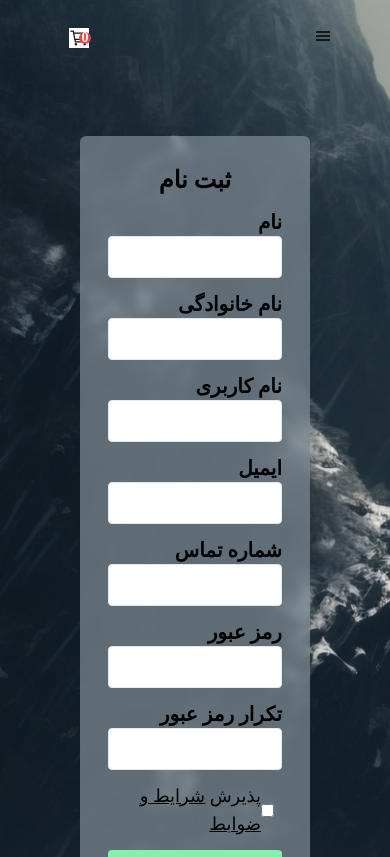
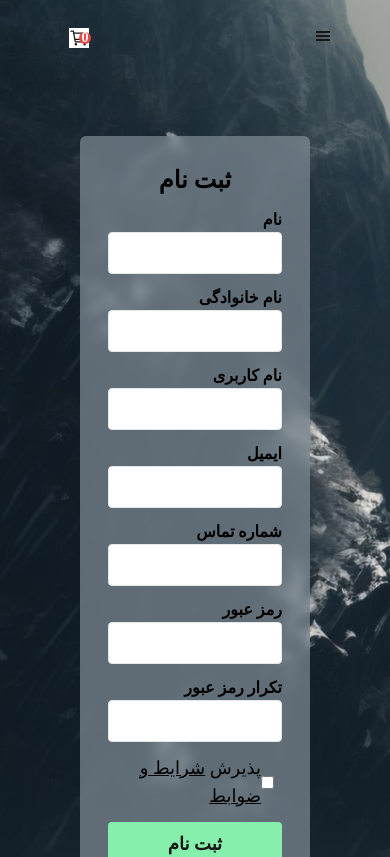
Before and after one commit to mona-yousefi/inLahze, a Next.js app: page /sign-up in a window 390 px wide. Shown: the top 857 px of the page. Built offline with nearby package versions, Linux system fonts and the light colour scheme; a web font is replaced by a local one.

Commit message:
sign up and sign in fields modified in size

```diff
--- a/app/components/SignInForm/signInForm.jsx
+++ b/app/components/SignInForm/signInForm.jsx
@@ -98,7 +98,7 @@ const SignInForm = () => {
       onSubmit={handleSubmit}
       >
         {({ errors, touched }) => (
-         <Form className='w-full sm:w-[30vw] bg-signIn bg-opacity-70 rounded-md flex flex-col gap-5 p-7 backdrop-blur-sm mt-40'>
+         <Form className='w-full sm:w-[60vw] bg-signIn bg-opacity-70 rounded-md flex flex-col gap-5 p-7 backdrop-blur-sm mt-40'>
           <h1 className='text-2xl text-center text-sl font-bold text-black'>ورود به حساب کاربری</h1>
           {error && (
               <div className="bg-red-100 border border-red-400 text-red-700 px-4 py-3 rounded relative">
@@ -106,12 +106,12 @@ const SignInForm = () => {
               </div>
             )}
           <div className='w-full'>
-            <label htmlFor="email" className='text-xl text-black font-bold'>ایمیل/شماره تماس/نام کاربری</label>
+            <label htmlFor="email" className='text-base md:text-xl text-black font-bold'>ایمیل/شماره تماس/نام کاربری</label>
            <Field name="email" className={`w-full p-2 border rounded ${errors.name && touched.name ? 'border-red-500' : ''}`} id="email"/>
            <ErrorMessage name="email" component="div" className="text-red-700 font-bold" />
            </div>
           <div>
-            <label htmlFor="password" className='text-xl text-black font-bold'>رمز ورود</label>
+            <label htmlFor="password" className='text-base md:text-xl text-black font-bold'>رمز ورود</label>
             <Field name="password" className={`w-full p-2 border rounded ${errors.name && touched.name ? 'border-red-500' : ''}`} id="password" type="password" />
             <ErrorMessage name="password" component="div" className="text-red-700 font-bold" />
            </div>
--- a/app/components/SignUpForm/signUpForm.jsx
+++ b/app/components/SignUpForm/signUpForm.jsx
@@ -99,7 +99,7 @@ const SignUpForm = () => {
   }
 
   return (
-    <div className='flex justify-end px-20 py-10'>
+    <div className='flex justify-end px-20 py-10 w-full'>
       <Formik
         initialValues={{
           name: '',
@@ -125,7 +125,7 @@ const SignUpForm = () => {
             )}
 
             <div className='w-full'>
-              <label htmlFor="name" className='text-xl text-black font-bold'>نام</label>
+              <label htmlFor="name" className='text-base md:text-xl text-black font-bold'>نام</label>
               <Field
                 name="name"
                 className={`w-full p-2 border rounded ${errors.name && touched.name ? 'border-red-500' : ''}`}
@@ -134,27 +134,27 @@ const SignUpForm = () => {
               <ErrorMessage name="name" component="div" className="text-red-400 font-bold" />
             </div>
             <div>
-             <label htmlFor="familyName" className='text-xl text-black font-bold'>نام خانوادگی</label>
+             <label htmlFor="familyName" className=' text-base md:text-xl text-black font-bold'>نام خانوادگی</label>
              <Field name="familyName" className={`w-full p-2 border rounded ${errors.name && touched.name ? 'border-red-500' : ''}`} id="familyName" type="text" />
              <ErrorMessage name="familyName" component="div" className="text-red-400 font-bold" />
             </div>
            <div>
-             <label htmlFor="userName" className='text-xl text-black font-bold'>نام کاربری</label>
+             <label htmlFor="userName" className='text-base md:text-xl text-black font-bold'>نام کاربری</label>
              <Field name="userName" className={`w-full p-2 border rounded ${errors.name && touched.name ? 'border-red-500' : ''}`} id="userName" type="text"/>
             <ErrorMessage name="userName" component="div" className="text-red-400 font-bold" />
            </div>
            <div>
-             <label htmlFor="email" className='text-xl text-black font-bold'>ایمیل</label>
+             <label htmlFor="email" className='text-base md:text-xl text-black font-bold'>ایمیل</label>
              <Field name="email" className={`w-full p-2 border rounded ${errors.name && touched.name ? 'border-red-500' : ''}`} id="email" type="text"/>
             <ErrorMessage name="email" component="div" className="text-red-400 font-bold" />
            </div>
           <div>
-             <label htmlFor="phone" className='text-xl text-black font-bold'>شماره تماس</label>
+             <label htmlFor="phone" className='text-base md:text-xl text-black font-bold'>شماره تماس</label>
              <Field name="phone" className={`w-full p-2 border rounded ${errors.name && touched.name ? 'border-red-500' : ''}`} id="phone" type="tel"/>
              <ErrorMessage name="phone" component="div" className="text-red-400 font-bold" />
            </div>
             <div>
-              <label htmlFor="password" className='text-xl text-black font-bold'>رمز عبور</label>
+              <label htmlFor="password" className='text-base md:text-xl text-black font-bold'>رمز عبور</label>
               <Field
                 name="password"
                 type="password"
@@ -165,7 +165,7 @@ const SignUpForm = () => {
             </div>
 
             <div>
-              <label htmlFor="confirm_password" className='text-xl text-black font-bold'>تکرار رمز عبور</label>
+              <label htmlFor="confirm_password" className='text-base md:text-xl text-black font-bold'>تکرار رمز عبور</label>
               <Field
                 name="confirm_password"
                 type="password"
```
